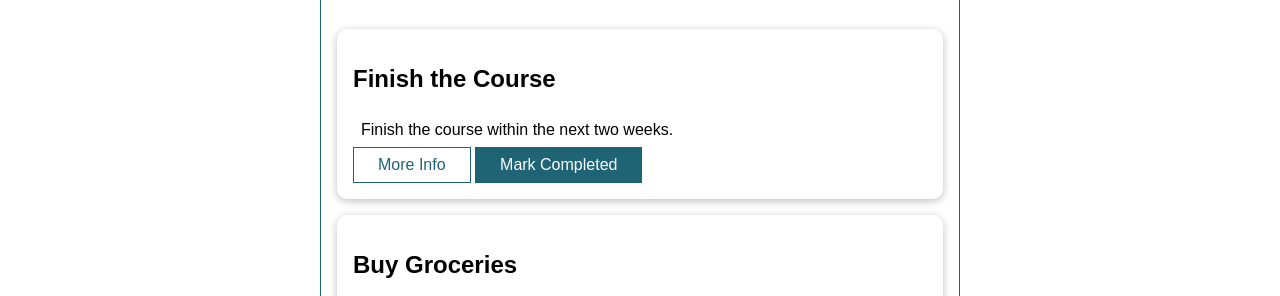
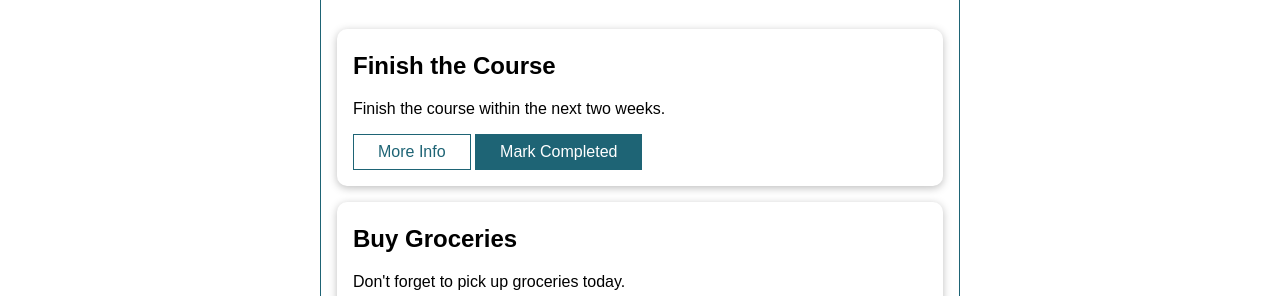
Before and after one commit to MikeAllison/js-project-planner, a plain HTML site: page index.html in a window 1280 px wide. Shown: the part 228-524 px from the top of the page. Drawn offline with Linux system fonts and the light colour scheme.

Commit message:
Updated Tooltip CSS.  Minor JS code cleanup

```diff
--- a/assets/scripts/app.js
+++ b/assets/scripts/app.js
@@ -124,10 +124,9 @@ class Tooltip {
 
   init() {
     const tooltip = document.createElement('span');
-    tooltip.id = 'tooltip';
-    tooltip.classList.add('tooltip', 'hidden');
+    tooltip.classList.add('hidden');
     tooltip.innerHTML = `
-      <div class="tooltip">
+      <div class="tooltip-body">
         <h2>More Info</h2>
         <p>${this.tooltipText}</p>
       </div>
@@ -151,7 +150,6 @@ class App {
   static projectList = new ProjectList();
   static activeProjectSection = new ActiveProjectSection(this.renderHook);
   static completedProjectSection = new CompletedProjectSection(this.renderHook);
-  //static tooltip = new Tooltip();
 
   static init() {
     // Seed list
--- a/assets/styles/app.css
+++ b/assets/styles/app.css
@@ -103,18 +103,22 @@ button:active {
 .card {
   border-radius: 10px;
   box-shadow: 0 2px 8px rgba(0, 0, 0, 0.26);
-  padding: 1rem;
+  padding: 0.2rem 1rem 1rem 1rem;
   background: white;
 }
 
-.tooltip {
+.tooltip-body {
   background: #1e6475;
   color: white;
+  padding: 0.5rem;
 }
 
-.tooltip > h2, p {
+.tooltip-body > * {
   margin: 0;
-  padding: 0.5rem 0 0.5rem 0.5em;
+}
+
+.tooltip-body > h2 {
+  margin-bottom: 0.5rem;
 }
 
 .tooltip-arrow {
```
